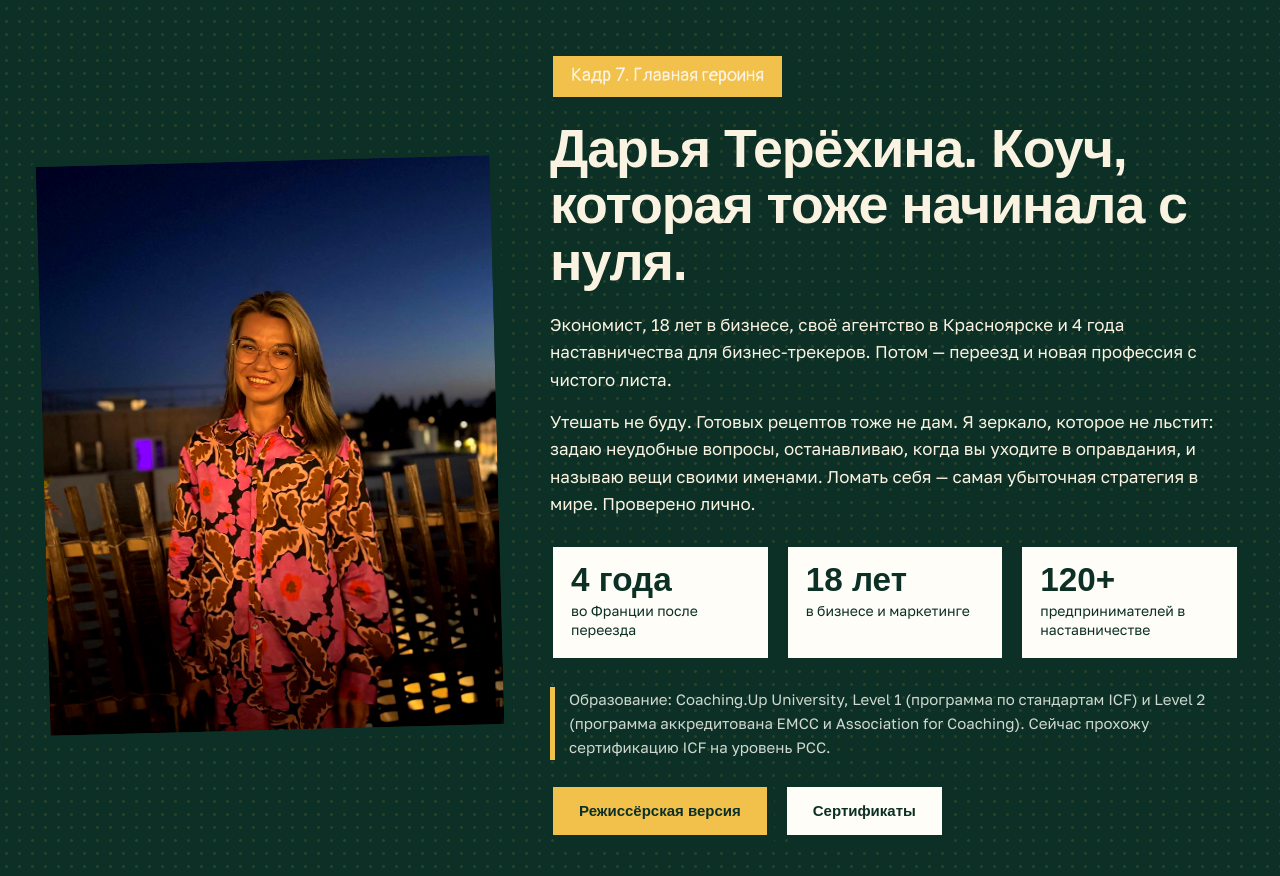
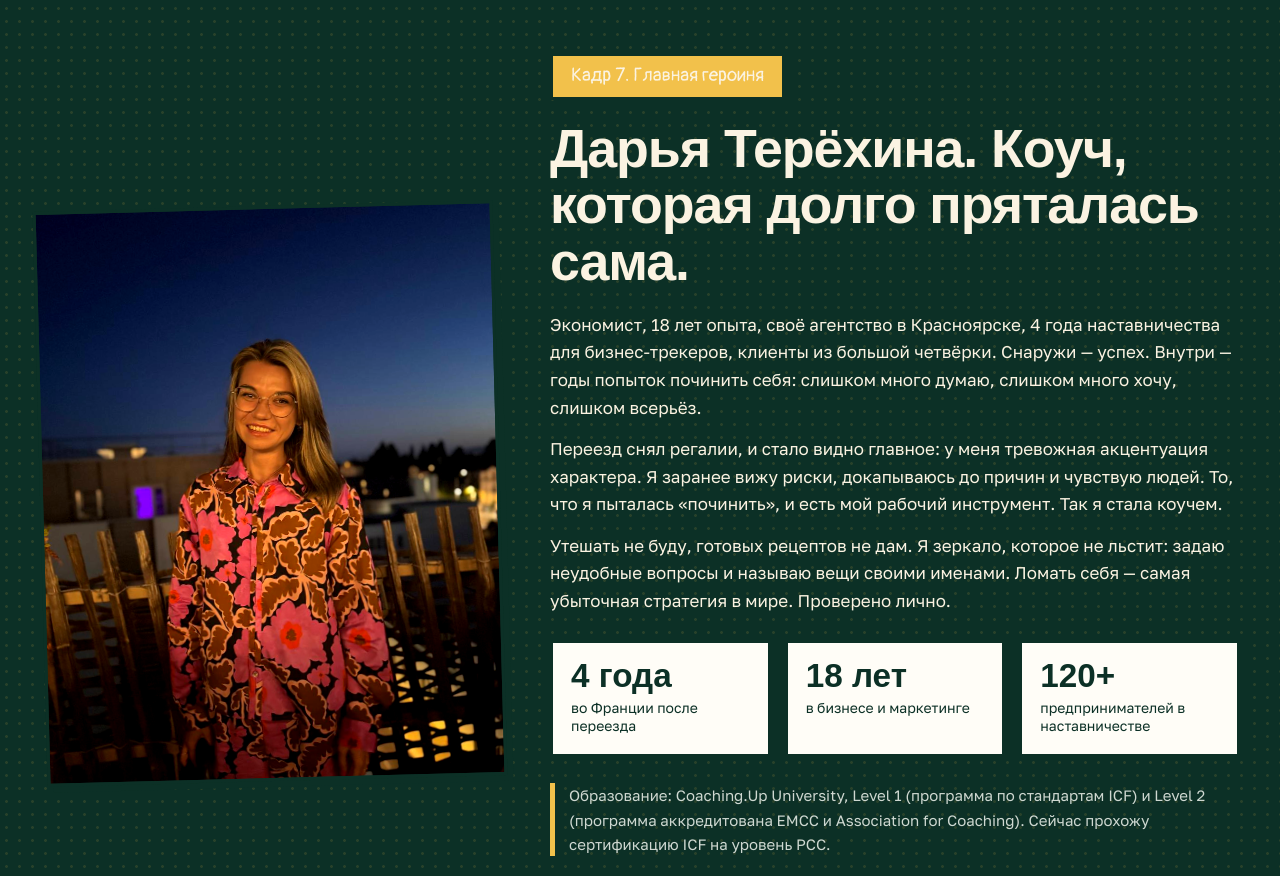
Before and after one commit to darterehina-design/mentalaudit, a plain HTML site: page index.html in a window 1280 px wide. Shown: the part 7680-8556 px from the top of the page. Drawn offline with Linux system fonts and the light colour scheme; a web font is replaced by a local one.

Commit message:
Кадр 7: новый текст «Коуч, которая долго пряталась сама» (#16)
Claude-Session: https://claude.ai/code/session_01NeCSfTRnzhQxPtmGHHuWs2

Co-authored-by: Claude <noreply@anthropic.com>

```diff
--- a/index.html
+++ b/index.html
@@ -295,9 +295,10 @@
     <div class="panel halftone hero-photo"><img src="images/daria-portrait-standing.jpg" alt="Портрет Дарьи Терёхиной" loading="lazy"></div>
     <div>
       <span class="caption">Кадр 7. Главная героиня</span>
-      <h2 style="margin:20px 0 22px">Дарья Терёхина. Коуч, которая тоже начинала с нуля.</h2>
-      <p>Экономист, 18 лет в бизнесе, своё агентство в Красноярске и 4 года наставничества для бизнес-трекеров. Потом — переезд и новая профессия с чистого листа.</p>
-      <p>Утешать не буду. Готовых рецептов тоже не дам. Я зеркало, которое не льстит: задаю неудобные вопросы, останавливаю, когда вы уходите в оправдания, и называю вещи своими именами. Ломать себя — самая убыточная стратегия в мире. Проверено лично.</p>
+      <h2 style="margin:20px 0 22px">Дарья Терёхина. Коуч, которая долго пряталась сама.</h2>
+      <p>Экономист, 18 лет опыта, своё агентство в Красноярске, 4 года наставничества для бизнес-трекеров, клиенты из большой четвёрки. Снаружи — успех. Внутри — годы попыток починить себя: слишком много думаю, слишком много хочу, слишком всерьёз.</p>
+      <p>Переезд снял регалии, и стало видно главное: у меня тревожная акцентуация характера. Я заранее вижу риски, докапываюсь до причин и чувствую людей. То, что я пыталась «починить», и есть мой рабочий инструмент. Так я стала коучем.</p>
+      <p>Утешать не буду, готовых рецептов не дам. Я зеркало, которое не льстит: задаю неудобные вопросы и называю вещи своими именами. Ломать себя — самая убыточная стратегия в мире. Проверено лично.</p>
       <div class="facts">
         <div class="fact"><b>4 года</b><span>во Франции после переезда</span></div>
         <div class="fact"><b>18 лет</b><span>в бизнесе и маркетинге</span></div>
```
